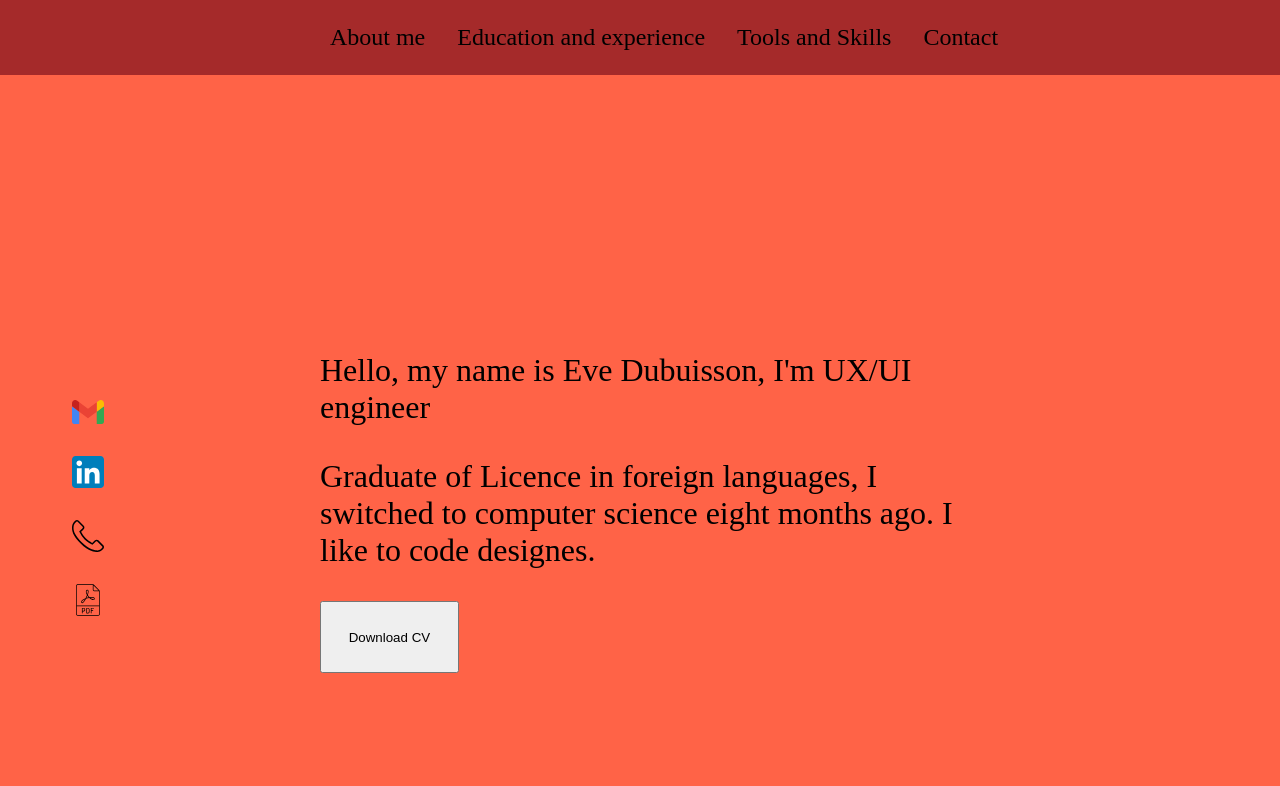
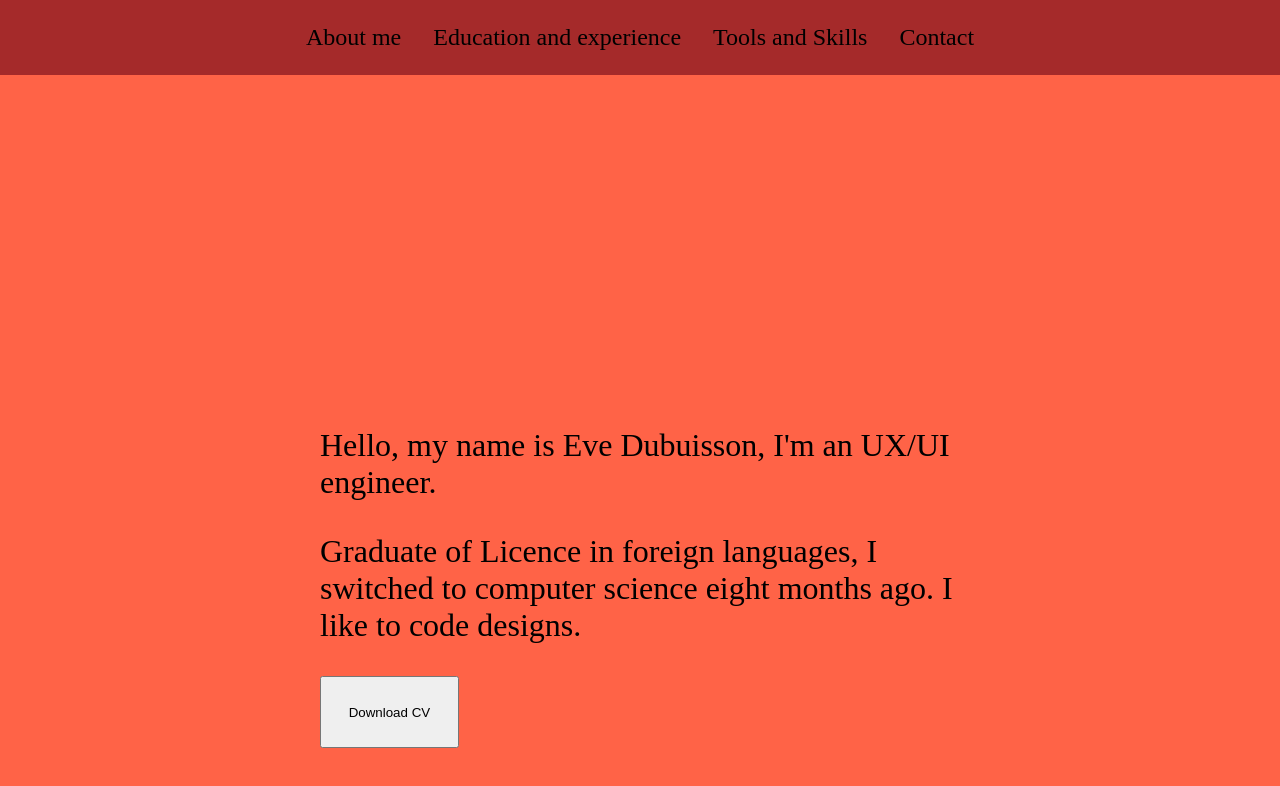
Before and after one commit to Evedbs/evedubuisson, a React (Vite) app: page / in a window 1280 px wide. Shown: the top 786 px of the page. Built offline with nearby package versions, Linux system fonts and the light colour scheme.

Commit message:
Make scroll snappy

```diff
--- a/src/AboutMe.jsx
+++ b/src/AboutMe.jsx
@@ -7,12 +7,13 @@ export default function AboutMe({ aboutMeRef }) {
       ref={aboutMeRef}
       className="about-me-content about-me-font about-me-scroll"
     >
-      <p>Hello, my name is Eve Dubuisson, I'm UX/UI engineer</p>
+      <p>{"Hello, my name is Eve Dubuisson, I'm an UX/UI engineer."}</p>
       <p>
-        Graduate of Licence in foreign languages, I switched to computer science
-        eight months ago. I like to code designes.
+        {
+          "Graduate of Licence in foreign languages, I switched to computer science eight months ago. I like to code designs."
+        }
       </p>
-      <button className="downloadCV">Download CV</button>
+      <button className="downloadCV">{"Download CV"}</button>
     </div>
   );
 }
--- a/src/App.css
+++ b/src/App.css
@@ -9,3 +9,11 @@ a:hover {
   opacity: 0.5;
   scale: 1.05;
 }
+
+.app {
+  flex-direction: column;
+  display: flex;
+  height: 100vh;
+  width: 100vw;
+  position: relative;
+}
--- a/src/App.jsx
+++ b/src/App.jsx
@@ -19,17 +19,19 @@ export default function App() {
   const scrollToContact = scrollTo(contactRef);
 
   return (
-    <div className="scroll-container">
+    <div className="app">
       <Header
         scrollToAboutMe={scrollToAboutMe}
         scrollToEducation={scrollToEducation}
         scrollToToolsAndSkills={scrollToToolsAndSkills}
         scrollToContact={scrollToContact}
       />
-      <AboutMe aboutMeRef={aboutMeRef} />
-      <EducationAndExperience educationRef={educationRef} />
-      <ToolsAndSkills toolsAndSkillsRef={toolsAndSkillsRef} />
-      <Contact contactRef={contactRef} />
+      <div className="scroll-container">
+        <AboutMe aboutMeRef={aboutMeRef} />
+        <EducationAndExperience educationRef={educationRef} />
+        <ToolsAndSkills toolsAndSkillsRef={toolsAndSkillsRef} />
+        <Contact contactRef={contactRef} />
+      </div>
     </div>
   );
 }
--- a/src/Header.css
+++ b/src/Header.css
@@ -1,10 +1,10 @@
 .header {
   background-color: brown;
   display: flex;
+  justify-content: center;
+  padding-top: 1em;
+  padding-bottom: 1em;
   gap: 32px;
-  justify-content: center;
-  padding: 1em;
-  position: fixed;
   width: 100%;
   font-size: 24px;
 }
--- a/src/Header.jsx
+++ b/src/Header.jsx
@@ -11,14 +11,17 @@ export default function Header({
   scrollToContact,
 }) {
   return (
-    <>
     <div className="header">
       <a onClick={scrollToAboutMe}>About me</a>
       <a onClick={scrollToEducation}>Education and experience</a>
       <a onClick={scrollToToolsAndSkills}>Tools and Skills</a>
       <a onClick={scrollToContact}>Contact</a>
     </div>
-      <div className="iconList">
+  );
+}
+
+{
+  /* <div className="iconList">
         <img
           src={gmailIcon}
           className="gmailIcon"
@@ -35,7 +38,5 @@ export default function Header({
           className="pdfFile"
           src={pdfFile}
         />
-      </div>
-    </>
-  );
+      </div> */
 }
--- a/src/scroll.css
+++ b/src/scroll.css
@@ -1,9 +1,10 @@
 .scroll-container {
   display: flex;
+  position: relative;
   flex-direction: column;
-  height: 100vh;
   overflow-y: scroll;
   scroll-snap-type: y mandatory;
+  height: 100%;
 }
 
 .about-me-scroll,
```
Lines whose indentation alone changed are shown as unchanged.
